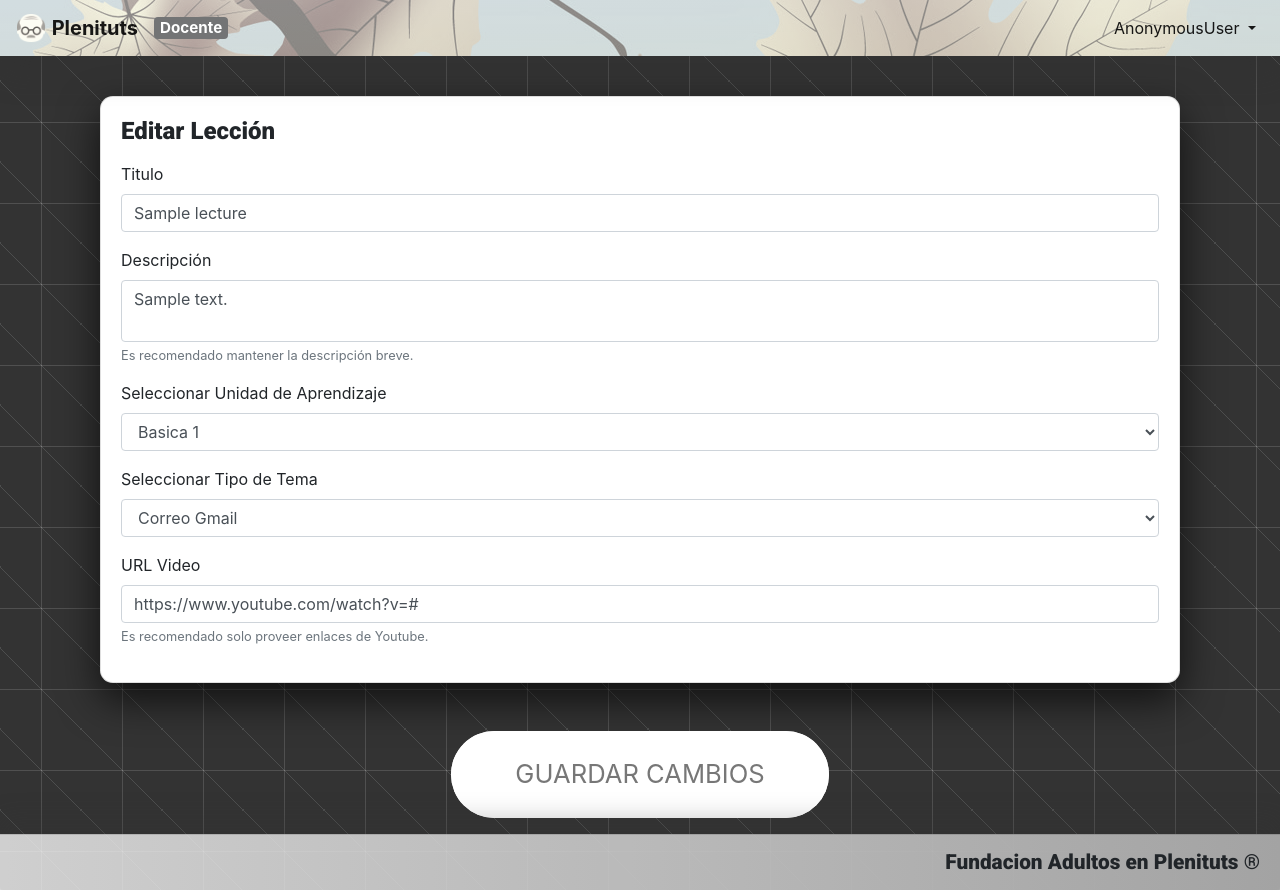
After one commit to AlexGuDu/PleniTuts, a Django app: template PleniApp/templates/pleniapp/edit.html in a window 1280 px wide. The commit adds this page. Run offline with Django 3.2, Linux system fonts and the light colour scheme; the template is opened without the code that fills it: values that come from a table or form of the project are taken from there, others are empty; tables that the repository leaves empty hold one stand-in row (values such as "Sample post"); some libraries are stand-ins or nearby versions.

Commit message:
show existing data of lecture in edit template, pending ajax modif

```diff
--- a/PleniApp/templates/pleniapp/details_admin.html
+++ b/PleniApp/templates/pleniapp/details_admin.html
@@ -39,6 +39,7 @@
                   <div class="card-body">
                     <p class="card-text" id="card_paragraph">{{comment.body}}</p>
                   </div>
+                  </div><div style="height:1.5rem;">
                 </div>
               {% endfor %}
             </div>
--- /dev/null
+++ b/PleniApp/templates/pleniapp/edit.html
@@ -0,0 +1,120 @@
+{% extends 'pleniapp/base_admin.html' %}
+{% load staticfiles %}
+
+{% block content %}
+<div style="margin-top: 6rem;">
+
+</div>
+<div class="container-fluid" >
+  <div class="row">
+    <div class="col-sm-12">
+      <div class="card" id="createcard">
+        <div class="card-body">
+          <h5 class="card-title" id="card_title">Editar Lección</h5>
+          <p class="card-text" id="card_paragraph"><!-- Lecture description --></p>
+          <form>
+            <div class="form-group">
+              <label>Titulo</label>
+              <input id="lecture_title"  class="form-control" placeholder="Ingrese el titulo.">
+
+            </div>
+            <div class="form-group">
+              <label>Descripción</label>
+              <textarea id="lecture_description" class="form-control"  placeholder="Ingrese descripción"></textarea>
+              <small class="form-text text-muted">Es recomendado mantener la descripción breve.</small>
+            </div>
+            <div class="form-group">
+              <label>Seleccionar Unidad de Aprendizaje</label>
+              <select id="lecture_unit" class="form-control">
+                <option value="1">Basica 1</option>
+                <option value="2">Basica 2</option>
+                <option value="3">Basica 3</option>
+              </select>
+            </div>
+            <div class="form-group">
+              <label>Seleccionar Tipo de Tema</label>
+              <select id="lecture_type" class="form-control">
+                <option value="1">Correo Gmail</option>
+                <option value="2">Explorador de Internet</option>
+                <option value="3">Windows</option>
+                <option value="4">Facebook</option>
+                <option value="5">Youtube</option>
+                <option value="6">Microsoft Office</option>
+                <option value="7">Equipo de Computo</option>
+                <option value="8">Juegos</option>
+                <option value="9">Paint</option>
+              </select>
+            </div>
+            <div class="form-group">
+              <label>URL Video</label>
+              <input id="lecture_videourl" class="form-control" placeholder="https://www.youtube.com/watch?v=tgbNymZ7vqY">
+              <small class="form-text text-muted">Es recomendado solo proveer enlaces de Youtube.</small>
+              <div id="missingstuff" text-align="center" hidden>
+                <br><h2 class="text-danger"><div class="fas fa-exclamation-triangle"></div> Es necesario llenar todos los campos. </h2>
+              </div>
+            </div>
+          </form>
+        </div>
+      </div>
+    </div>
+
+  </div>
+</div> <br> <br>
+
+<div id="bigbuttoncontainer">
+    <a id="crearleccion" href="asda" class="bttn bttn--white bttn--animated">Guardar Cambios</a>
+</div>
+
+
+
+
+
+  <script type="text/javascript">
+    var lec_title = document.getElementById('lecture_title');
+    var lec_description = document.getElementById('lecture_description');
+    var lec_unit = document.getElementById('lecture_unit');
+    var lec_type = document.getElementById('lecture_type');
+    var lec_videourl = document.getElementById('lecture_videourl');
+
+    window.onload = function(){
+      lec_title.value = "{{lecture.title}}"
+      lec_description.value = "{{lecture.description}}"
+      lec_unit.value = {{lecture.unit_index}}
+      lec_type.value = {{lecture.lecture_type_index}}
+      lec_videourl.value = "https://www.youtube.com/watch?v=" + "{{lecture.videourl}}"
+    }
+
+    $(document).on('click', '#crearleccion', function(e){
+      e.preventDefault();
+      if (lec_title.value == "" || lec_description.value == "" || lec_videourl.value =="") {
+        document.getElementById("missingstuff").hidden = false;
+      }
+      else{
+
+        var yturl = $('#lecture_videourl').val();
+        var sliced_yturl = yturl.slice(-11)
+
+        $.ajax({
+          type: 'POST',
+          url: '{% url 'create_lecture' %}',
+          data:{
+            title: $('#lecture_title').val(),
+            description: $('#lecture_description').val(),
+            unit: $('#lecture_unit').val(),
+            type: $('#lecture_type').val(),
+            videourl: sliced_yturl,
+          },
+          success: function(){
+            window.location.href="{% url 'index_admin' %}";
+          }
+        })
+      }
+
+
+
+
+    });
+
+  </script>
+
+{% endblock %}
--- a/PleniApp/templates/pleniapp/index_admin.html
+++ b/PleniApp/templates/pleniapp/index_admin.html
@@ -73,6 +73,7 @@
     var card_title = document.getElementById('card_title');
     var card_paragraph = document.getElementById('card_paragraph');
     var btn_enter_lecture = document.getElementById('btn_enter_lecture');
+    var btn_edit_lecture = document.getElementById('btn_edit_lecture');
     var all_navlinks = document.querySelectorAll(".cleanup-c");
 
     window.onload= function(){
@@ -81,6 +82,7 @@
       card_header.innerHTML = "Unidad " + "{{ lecture.0.unit_index }}" + " - Lección " + "{{ lectures.0.lecture_index_number }}";
       card_paragraph.innerHTML = "{{ lectures.0.description }}";
       btn_enter_lecture.href = "{% url 'details_admin' id=lectures.0.id %}";
+      btn_edit_lecture.href = "{% url 'edit' id=lectures.0.id %}";
     }
 
     function clean_navlinks(){
@@ -93,13 +95,14 @@
       clean_navlinks()
       p_navlinkid.classList.add("active");
       var lecture_ind_num = p_navlinkid.id;
-
       {% for lecture in lectures %}
         if( "{{lecture.navlinkid }}" == lecture_ind_num ){
           card_title.innerHTML = "{{ lecture.title }}";
           card_header.innerHTML = "Unidad " + "{{ lecture.unit_index }}" + " - Leccion " + "{{ lecture.lecture_index_number }}"
           card_paragraph.innerHTML = "{{ lecture.description }}"
           btn_enter_lecture.href = "{% url 'details_admin' id=lecture.id %}";
+          btn_edit_lecture.href = "{% url 'edit' id=lecture.id %}";
+
         }
       {% endfor %}
     }
--- a/PleniApp/urls.py
+++ b/PleniApp/urls.py
@@ -16,6 +16,7 @@ urlpatterns = [
     path('details/<int:id>/', views.details, name='details'),
     path('details_admin/<int:id>/', views.details_admin, name='details_admin'),
     path('create/', views.create, name='create'),
+    path('edit/<int:id>', views.edit, name='edit'),
     path('create_lecture/', views.create_lecture, name='create_lecture'),
     path('user_submit_comment/', views.user_submit_comment, name='user_submit_comment'),
     path('lectureblock/<int:id>/', views.index_selected_unit, name='index_selected_unit'),
```
Also changed, not shown: PleniApp/views.py (+15 -3 lines).
